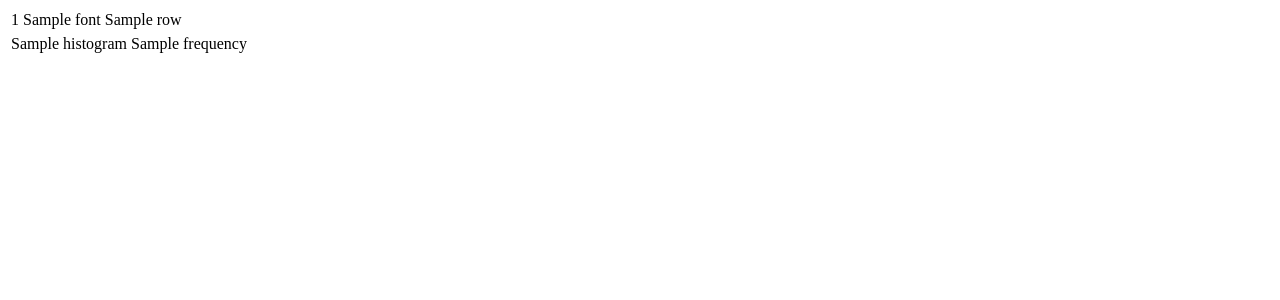
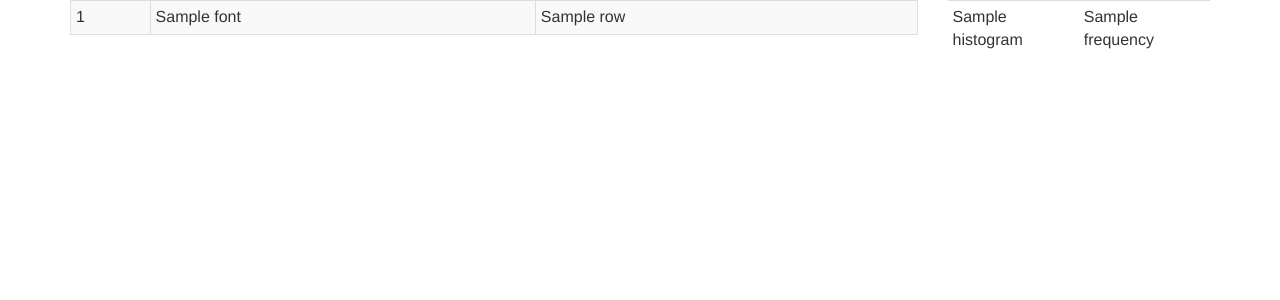
Before and after one commit to preom/fontlabeler, a Flask app: template templates/table.html in a window 1280 px wide. Shown: the top 300 px of the page. Run offline with Flask 2, Linux system fonts and the light colour scheme; the template is opened without the code that fills it: most values are stand-ins (such as "Sample title", 1, 10 or a date in 2020); some libraries are stand-ins or nearby versions.

Commit message:
Improve table view

```diff
--- a/templates/table.html
+++ b/templates/table.html
@@ -1,9 +1,15 @@
 <html>
     <head>
+        <link rel='stylesheet' type='text/css' href='/static/bower_components/bootstrap/dist/css/bootstrap.css'/>
+        <style>
+        </style>
     </head>
 
     <body>
-        <table>
+        <div class='container'>
+            <div class='row'>
+                <div class='col-md-9'>
+                    <table class='table table-condensed table-bordered table-striped'>
                     {% for font, label in rows %}
                     <tr>
                         <td>{{font.id}}</td>
@@ -13,8 +19,11 @@
 
                     {% endfor %}
                     </table>
+                </div>
 
-        <table>
+
+                <div class='col-md-3'>
+                    <table class='table table-condensed'>
                     {% for label, frequency in histogram %}
                     <tr>
                         <td>{{label}}</td>
@@ -23,5 +32,8 @@
 
                     {% endfor %}
                     </table>
+                </div>
+            </div>
+        </div>
     </body>
 </html>
```
Also changed, not shown: templates/main.html (+7 -0 lines). Lines whose indentation alone changed are shown as unchanged.
